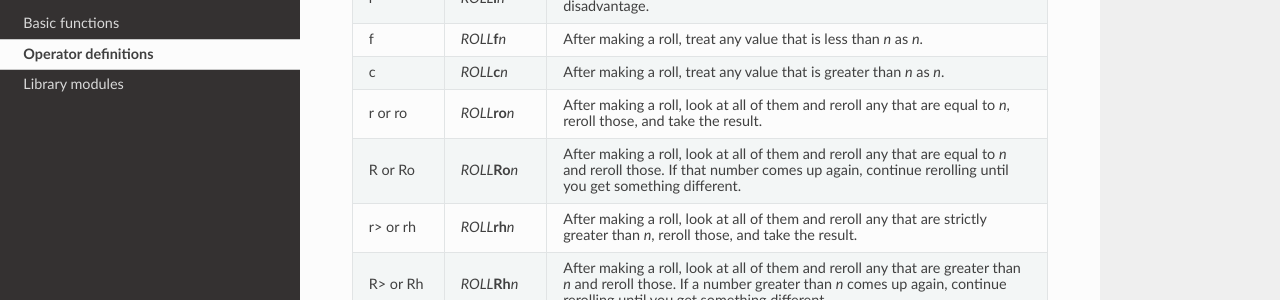
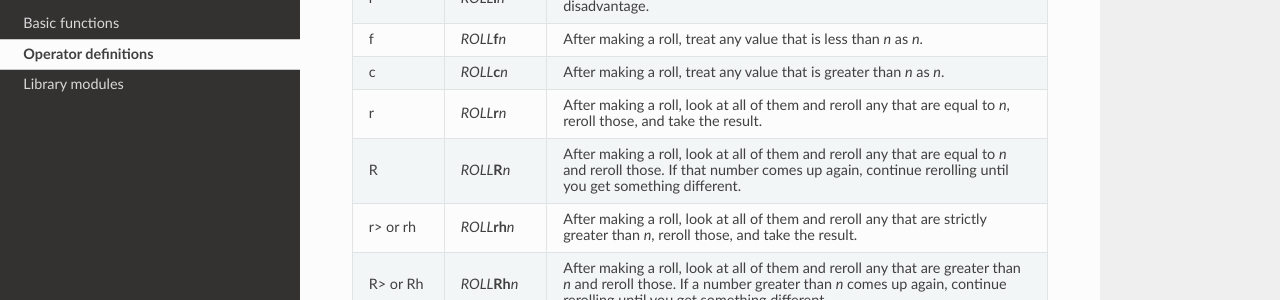
Before and after one commit to the-nick-of-time/dndice, a Sphinx documentation site: the page built from docs/usage.rst, in a window 1280 px wide and 900 px high, scrolled down 344 px. Shown: the part 154-454 px from the top of the window. Built offline with Sphinx 7.4.7 and the Read the Docs theme 2.0.0, drawn with Linux system fonts in a browser that asks for light colours.

Commit message:
I don't actually have ro/Ro implemented so they should go away

```diff
--- a/docs/usage.rst
+++ b/docs/usage.rst
@@ -34,10 +34,10 @@ Operator definitions
 | c                     | *ROLL*\ **c**\ *n*                          | After making a roll, treat any value that is greater than *n* as |
 |                       |                                             | *n*.                                                             |
 +-----------------------+---------------------------------------------+------------------------------------------------------------------+
-| r or ro               | *ROLL*\ **ro**\ *n*                         | After making a roll, look at all of them and reroll any that are |
+| r                     | *ROLL*\ **r**\ *n*                          | After making a roll, look at all of them and reroll any that are |
 |                       |                                             | equal to *n*, reroll those, and take the result.                 |
 +-----------------------+---------------------------------------------+------------------------------------------------------------------+
-| R or Ro               | *ROLL*\ **Ro**\ *n*                         | After making a roll, look at all of them and reroll any that are |
+| R                     | *ROLL*\ **R**\ *n*                          | After making a roll, look at all of them and reroll any that are |
 |                       |                                             | equal to *n* and reroll those. If that number comes up again,    |
 |                       |                                             | continue rerolling until you get something different.            |
 +-----------------------+---------------------------------------------+------------------------------------------------------------------+
```
Also changed, not shown: 1 other file.
